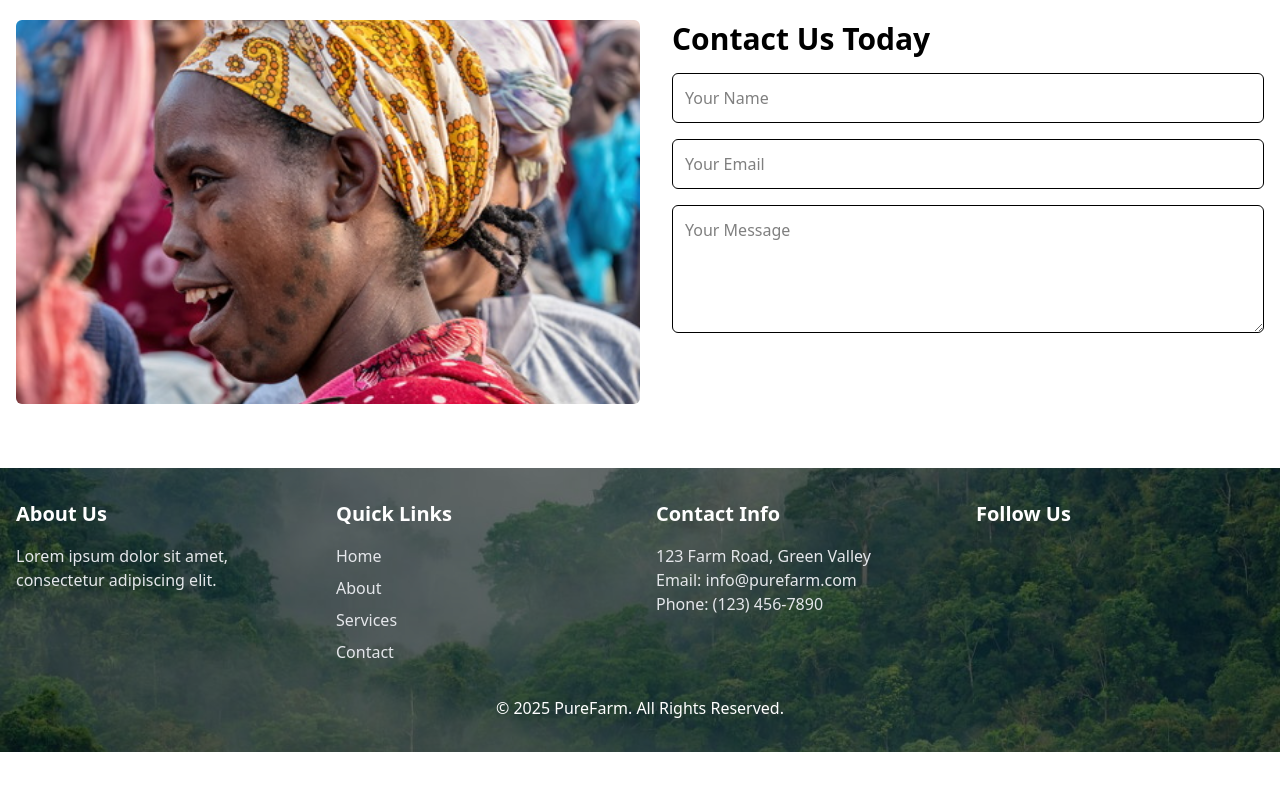
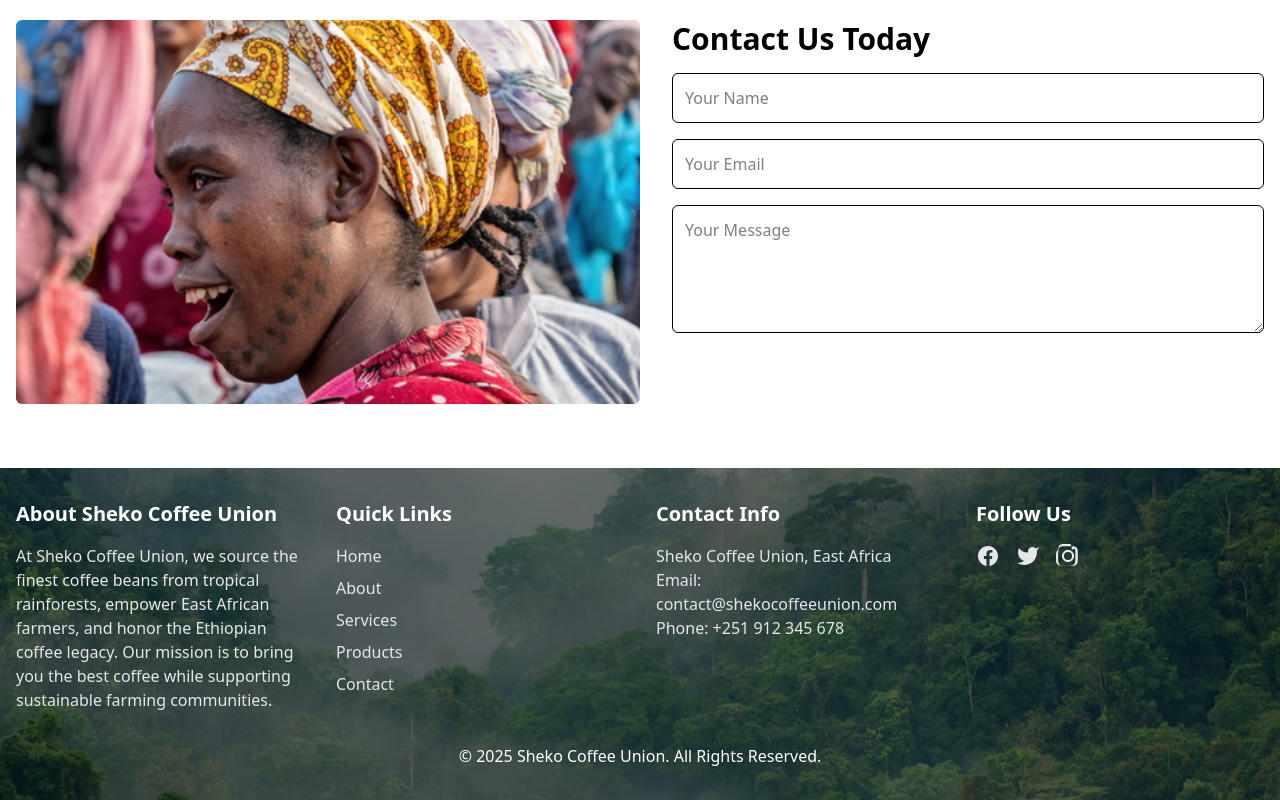
Before and after one commit to TeddyAbebe/Sheko, a React (Vite) app: page / in a window 1280 px wide. Shown: the part 4736-5536 px from the top of the page. Before the commit the page ends 5488 px from the top, so only its background shows below. Built offline with nearby package versions, Linux system fonts and the light colour scheme.

Commit message:
update footer

```diff
--- a/src/components/Footer.tsx
+++ b/src/components/Footer.tsx
@@ -1,11 +1,11 @@
-// src/components/Footer.tsx
 import React from "react";
+import { Link } from "react-router-dom";
 import TropicalRainForest from "../assets/the-tropical-rain-forest.jpg";
 
 const Footer: React.FC = () => {
   return (
     <footer
-      className="bg-green text-white py-8 bg-cover bg-center relative"
+      className="bg-green-900 text-white py-8 bg-cover bg-center relative"
       style={{
         backgroundImage: `url(${TropicalRainForest})`,
       }}
@@ -18,9 +18,14 @@
         <div className="grid grid-cols-1 md:grid-cols-4 gap-8">
           {/* About */}
           <div>
-            <h3 className="text-xl font-semibold mb-4">About Us</h3>
+            <h3 className="text-xl font-semibold mb-4">
+              About Sheko Coffee Union
+            </h3>
             <p className="text-gray-200">
-              Lorem ipsum dolor sit amet, consectetur adipiscing elit.
+              At Sheko Coffee Union, we source the finest coffee beans from
+              tropical rainforests, empower East African farmers, and honor the
+              Ethiopian coffee legacy. Our mission is to bring you the best
+              coffee while supporting sustainable farming communities.
             </p>
           </div>
 
@@ -29,24 +34,41 @@
             <h3 className="text-xl font-semibold mb-4">Quick Links</h3>
             <ul className="space-y-2">
               <li>
-                <a href="#" className="text-gray-200 hover:text-yellow">
+                <Link to="/" className="text-gray-200 hover:text-yellow-500">
                   Home
-                </a>
+                </Link>
               </li>
               <li>
-                <a href="#" className="text-gray-200 hover:text-yellow">
+                <Link
+                  to="/about"
+                  className="text-gray-200 hover:text-yellow-500"
+                >
                   About
-                </a>
+                </Link>
               </li>
               <li>
-                <a href="#" className="text-gray-200 hover:text-yellow">
+                <Link
+                  to="/services"
+                  className="text-gray-200 hover:text-yellow-500"
+                >
                   Services
-                </a>
+                </Link>
               </li>
               <li>
-                <a href="#" className="text-gray-200 hover:text-yellow">
+                <Link
+                  to="/products"
+                  className="text-gray-200 hover:text-yellow-500"
+                >
+                  Products
+                </Link>
+              </li>
+              <li>
+                <Link
+                  to="/contact"
+                  className="text-gray-200 hover:text-yellow-500"
+                >
                   Contact
-                </a>
+                </Link>
               </li>
             </ul>
           </div>
@@ -54,23 +76,54 @@
           {/* Contact Info */}
           <div>
             <h3 className="text-xl font-semibold mb-4">Contact Info</h3>
-            <p className="text-gray-200">123 Farm Road, Green Valley</p>
-            <p className="text-gray-200">Email: info@purefarm.com</p>
-            <p className="text-gray-200">Phone: (123) 456-7890</p>
+            <p className="text-gray-200">Sheko Coffee Union, East Africa</p>
+            <p className="text-gray-200">Email: contact@shekocoffeeunion.com</p>
+            <p className="text-gray-200">Phone: +251 912 345 678</p>
           </div>
 
           {/* Social Media */}
           <div>
             <h3 className="text-xl font-semibold mb-4">Follow Us</h3>
             <div className="flex space-x-4">
-              <a href="#" className="text-gray-200 hover:text-yellow">
-                <i className="fab fa-facebook-f"></i>
+              <a
+                href="https://facebook.com/shekocoffeeunion"
+                className="text-gray-200 hover:text-yellow-500"
+              >
+                <svg
+                  className="w-6 h-6"
+                  fill="currentColor"
+                  viewBox="0 0 24 24"
+                  xmlns="http://www.w3.org/2000/svg"
+                >
+                  <path d="M22 12c0-5.523-4.477-10-10-10S2 6.477 2 12c0 4.991 3.657 9.128 8.438 9.878v-6.987h-2.54V12h2.54V9.797c0-2.506 1.492-3.89 3.777-3.89 1.094 0 2.238.195 2.238.195v2.46h-1.26c-1.243 0-1.63.771-1.63 1.562V12h2.773l-.443 2.89h-2.33v6.987C18.343 21.128 22 16.991 22 12z" />
+                </svg>
               </a>
-              <a href="#" className="text-gray-200 hover:text-yellow">
-                <i className="fab fa-twitter"></i>
+              <a
+                href="https://twitter.com/shekocoffeeunion"
+                className="text-gray-200 hover:text-yellow-500"
+              >
+                <svg
+                  className="w-6 h-6"
+                  fill="currentColor"
+                  viewBox="0 0 24 24"
+                  xmlns="http://www.w3.org/2000/svg"
+                >
+                  <path d="M23 3a10.9 10.9 0 01-3.14 1.53 4.48 4.48 0 00-7.86 3v1A10.66 10.66 0 013 4s-4 9 5 13a11.64 11.64 0 01-7 2c9 5 20 0 20-11.5a4.5 4.5 0 00-.08-.83A7.72 7.72 0 0023 3z" />
+                </svg>
               </a>
-              <a href="#" className="text-gray-200 hover:text-yellow">
-                <i className="fab fa-instagram"></i>
+              <a
+                href="https://instagram.com/shekocoffeeunion"
+                className="text-gray-200 hover:text-yellow-500"
+              >
+                <svg
+                  className="w-6 h-6"
+                  fill="currentColor"
+                  viewBox="0 0 24 24"
+                  xmlns="http://www.w3.org/2000/svg"
+                >
+                  <path d="M12 2.163c3.204 0 3.584.012 4.85.07 1.366.062 2.633.326 3.608 1.301.975.975 1.24 2.242 1.301 3.608.058 1.266.07 1.646.07 4.85s-.012 3.584-.07 4.85c-.062 1.366-.326 2.633-1.301 3.608-.975.975-2.242 1.24-3.608 1.301-1.266.058-1.646.07-4.85.07s-3.584-.012-4.85-.07c-1.366-.062-2.633-.326-3.608-1.301-.975-.975-1.24-2.242-1.301-3.608-.058-1.266-.07-1.646-.07-4.85s.012-3.584.07-4.85c.062-1.366.326-2.633 1.301-3.608.975-.975 2.242-1.24 3.608-1.301 1.266-.058 1.646-.07 4.85-.07zm0-2.163C8.735 0 8.332.013 7.052.07 5.766.128 4.668.393 3.69 1.372 2.71 2.352 2.445 3.45 2.387 4.736.013 8.332 0 8.735 0 12s.013 3.668.07 4.948c.058 1.286.323 2.384 1.302 3.362.98.98 2.078 1.245 3.364 1.302 1.28.058 1.683.07 4.948.07s3.668-.012 4.948-.07c1.286-.057 2.384-.322 3.362-1.302.98-.98 1.245-2.078 1.302-3.364.058-1.28.07-1.683.07-4.948s-.012-3.668-.07-4.948c-.057-1.286-.322-2.384-1.302-3.362-.98-.98-2.078-1.245-3.364-1.302C15.668.013 15.265 0 12 0z" />
+                  <path d="M12 5.838a6.162 6.162 0 100 12.324 6.162 6.162 0 000-12.324zm0 10.162a4 4 0 110-8 4 4 0 010 8zm6.406-11.845a1.44 1.44 0 11-2.88 0 1.44 1.44 0 012.88 0z" />
+                </svg>
               </a>
             </div>
           </div>
@@ -78,7 +131,7 @@
 
         {/* Copyright */}
         <div className="text-center mt-8">
-          <p>© 2025 PureFarm. All Rights Reserved.</p>
+          <p>© 2025 Sheko Coffee Union. All Rights Reserved.</p>
         </div>
       </div>
     </footer>
```
